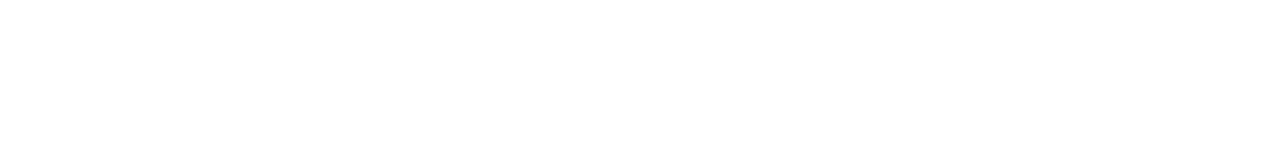
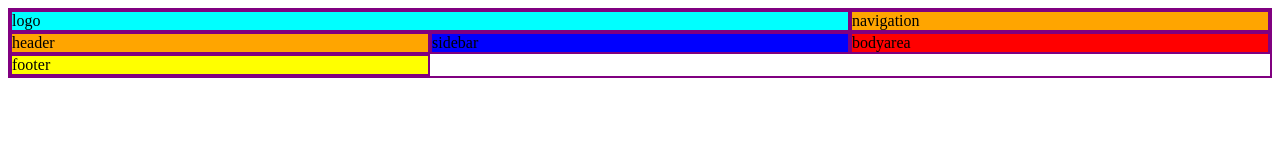
Before and after one commit to yusuf-aa/grid-practice-layout-top-left, a plain HTML site: page index.html in a window 1280 px wide. Drawn offline with Linux system fonts and the light colour scheme.

Commit message:
added index div
added classes and containers to index.html

```diff
--- a/index.html
+++ b/index.html
@@ -7,6 +7,27 @@
     <title>Document</title>
 </head>
 <body>
+    <div class="container">
+        <div class="logo">
+            logo
+        </div>
+        <div class="navigation">
+            navigation
+        </div>
+        <div class="header">
+            header
+        </div>
+        <div class="sidebar">
+            sidebar
+        </div>
+        <div class="bodyarea">
+            bodyarea
+        </div>
+        <div class="footer">
+           footer
+        </div>
 
+
+    </div>
 </body>
 </html>
```
